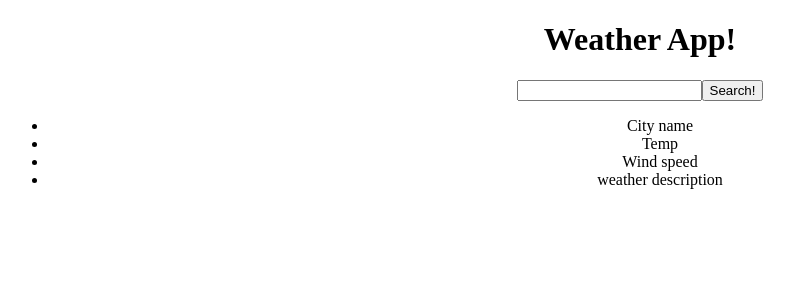
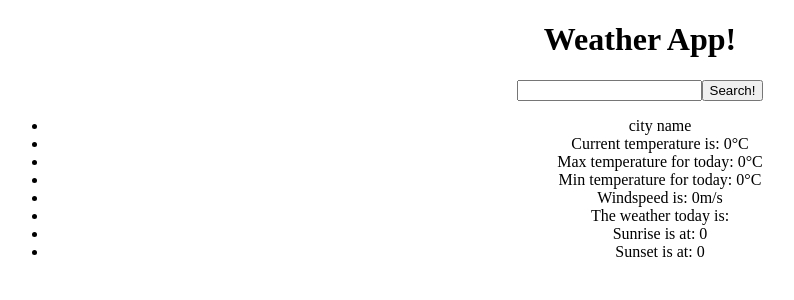
Before and after one commit to daviidbartlett/weather-app, a React (Create React App) app: page / in a window 1280 px wide. Shown: the top 300 px of the page, without its empty margins (0-794 px from the left). Built offline with nearby package versions, Linux system fonts and the light colour scheme.

Commit message:
added data to weatherInfo

```diff
--- a/src/App.js
+++ b/src/App.js
@@ -8,22 +8,47 @@ import WeatherInfo from "./components/WeatherInfo";
 
 class App extends Component {
   state = {
-    weatherResponse: {}
+    cityName: "city name",
+    mainTemp: 0,
+    maxTemp: 0,
+    minTemp: 0,
+    windSpeed: 0,
+    weatherDesc: "",
+    sunrise: 0,
+    sunset: 0
   };
   render() {
+    const { cityName, mainTemp, maxTemp, minTemp, windSpeed, weatherDesc, sunrise, sunset } = this.state;
     return (
       <div className="App">
         <Header />
         <CityInput getWeatherByCity={this.getWeatherByCity} />
-        <WeatherInfo />
+        <WeatherInfo cityName={cityName} mainTemp={mainTemp} maxTemp={maxTemp} minTemp={minTemp} windSpeed={windSpeed} weatherDesc={weatherDesc} sunrise={sunrise} sunset={sunset} />
       </div>
     );
   }
+
+  toTimeString = (seconds) => {
+    const timeConverter = (new Date(seconds * 1000)).toUTCString().match(/(\d\d:\d\d:\d\d)/)[0];
+    return timeConverter.slice(0, 5);
+  }
+
   getWeatherByCity = async (cityParam) => {
     const response = await axios.get(
       `http://api.openweathermap.org/data/2.5/weather?q=${cityParam},uk&APPID=${apiKey}`
     );
-    console.log(response);
+    const { name, main: { temp, temp_max, temp_min }, wind: { speed }, weather, sys: { sunrise, sunset } } = response.data;
+    const cityNameRes = name;
+    const mainTempRes = Math.round(temp - 273.15);
+    const maxTempRes = Math.round(temp_max - 273.15);
+    const minTempRes = Math.round(temp_min - 273.15);
+    const windSpeedRes = speed;
+    const weatherDescRes = weather[0].description;
+    const sunriseRes = this.toTimeString(sunrise);
+    const sunsetRes = this.toTimeString(sunset);
+    this.setState({ cityName: cityNameRes, mainTemp: mainTempRes, maxTemp: maxTempRes, minTemp: minTempRes, windSpeed: windSpeedRes, weatherDesc: weatherDescRes, sunrise: sunriseRes, sunset: sunsetRes }, () => {
+      console.log(response);
+    })
   };
 }
 
--- a/src/components/CityInput.jsx
+++ b/src/components/CityInput.jsx
@@ -1,4 +1,5 @@
 import React, { Component } from "react";
+import PropTypes from "prop-types";
 
 class CityInput extends Component {
   state = {
@@ -31,4 +32,8 @@ class CityInput extends Component {
   };
 }
 
+CityInput.propTypes = {
+  getWeatherByCity: PropTypes.func.isRequired
+}
+
 export default CityInput;
--- a/src/components/WeatherInfo.jsx
+++ b/src/components/WeatherInfo.jsx
@@ -1,16 +1,32 @@
 import React from "react";
+import PropTypes from "prop-types";
 
-const WeatherInfo = (props) => {
+const WeatherInfo = ({ cityName, mainTemp, maxTemp, minTemp, windSpeed, weatherDesc, sunrise, sunset }) => {
   return (
     <div>
       <ul>
-        <li>City name</li>
-        <li>Temp</li>
-        <li>Wind speed</li>
-        <li>weather description</li>
+        <li>{cityName}</li>
+        <li>Current temperature is: {mainTemp}°C</li>
+        <li>Max temperature for today: {maxTemp}°C</li>
+        <li>Min temperature for today: {minTemp}°C</li>
+        <li>Windspeed is: {windSpeed}m/s</li>
+        <li>The weather today is: {weatherDesc}</li>
+        <li>Sunrise is at: {sunrise}</li>
+        <li>Sunset is at: {sunset}</li>
       </ul>
     </div>
   );
 };
 
+WeatherInfo.propTypes = {
+  cityName: PropTypes.string.isRequired,
+  mainTemp: PropTypes.number.isRequired,
+  maxTemp: PropTypes.number.isRequired,
+  minTemp: PropTypes.number.isRequired,
+  windSpeed: PropTypes.number.isRequired,
+  weatherDesc: PropTypes.string.isRequired,
+  sunrise: PropTypes.number.isRequired,
+  sunset: PropTypes.number.isRequired
+}
+
 export default WeatherInfo;
```
Also changed, not shown: 1 other file (tests, documents, lock files or other folders).
